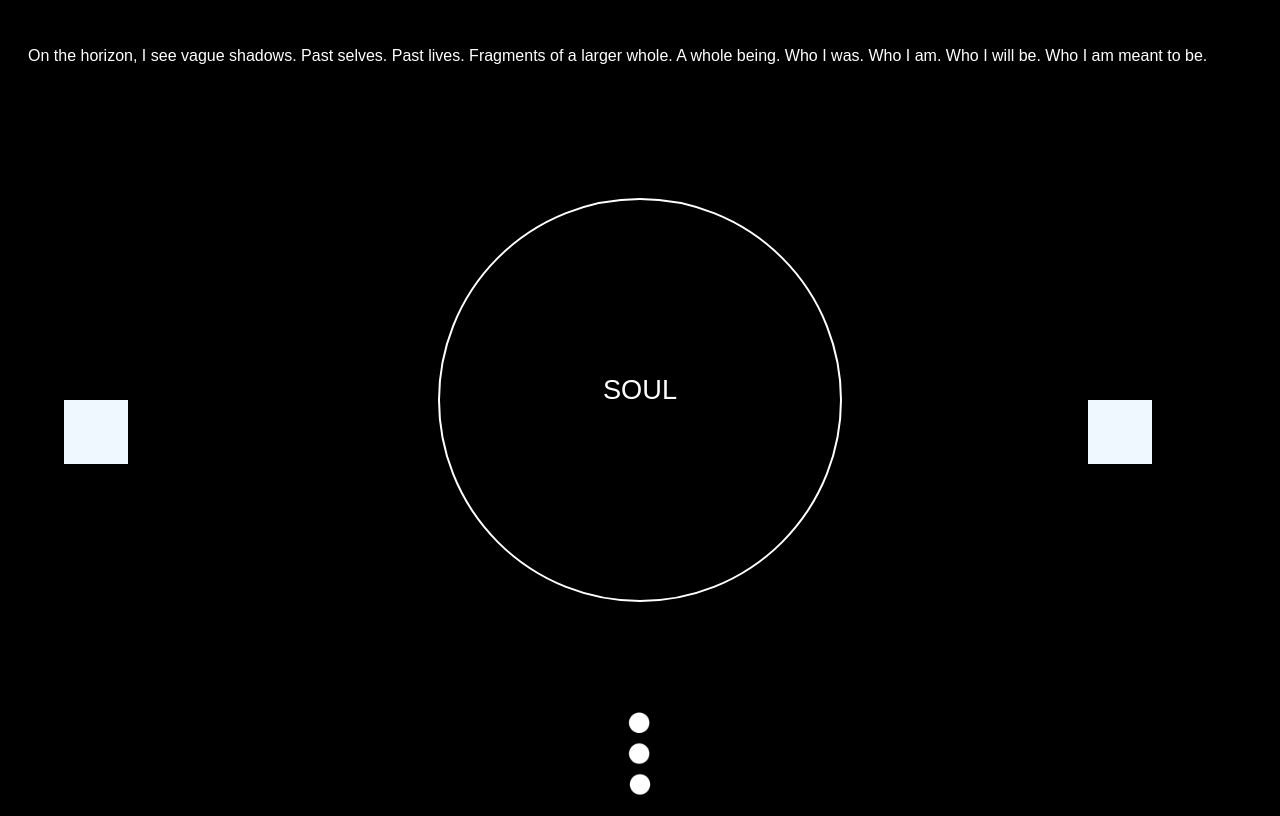
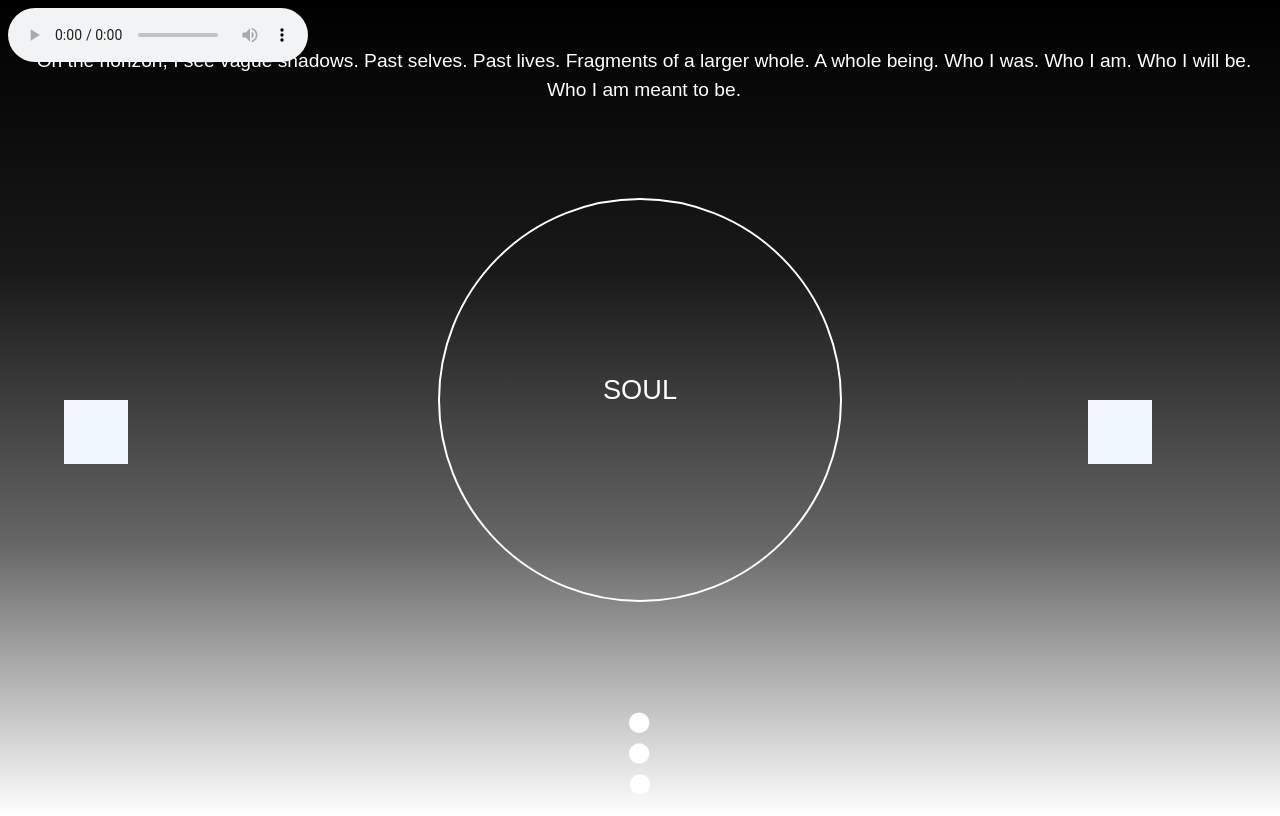
Before and after one commit to nathanduker/Assignment1, a plain HTML site: page index.html in a window 1280 px wide. Drawn offline with Linux system fonts and the light colour scheme; a web font is replaced by a local one.

Commit message:
Added audio. Adjusted soul image transition speed.

```diff
--- a/index.html
+++ b/index.html
@@ -35,6 +35,10 @@
 
     </div>
 
+    <audio controls loop autoplay>
+        <source src="/assets/sounds/Wind.mp3" type="audio/mpeg">
+      </audio>
+
     <footer>
         <img src="assets/images/decal1.png" alt="decal1" id="decal1">
     </footer>
--- a/style.css
+++ b/style.css
@@ -5,7 +5,7 @@ body {
     font-family: "Stalinist One", sans-serif;
     font-size: 16px;
     line-height: 1.5;
-    background-color: black;
+    background: linear-gradient(to bottom, rgba(0, 0, 0, 2.0), rgba(0, 0, 0, 0.9),rgba(0, 0, 0, 0.6), rgba(255, 255, 255, 0.3));
     color: white;
 }
 
@@ -23,7 +23,11 @@ body {
     display: flex;
     justify-content: center;
     align-items: center;
-    transition: background 0.3s ease-in-out; /* Change the transition to include the background property */
+    transition: background 0.7s ease-in-out; /* Change the transition to include the background property */
+}
+
+.flavortext{
+    font-size: 1.2em;
 }
 
 #fragment, #fragment2 {
@@ -49,6 +53,7 @@ body {
 
 #startContainer:hover {
     background: url('/assets/images/soul.jpg') center/cover no-repeat; /* Use background shorthand property */
+
 }
 
 #startButton {
```
Also changed, not shown: 1 other file.
